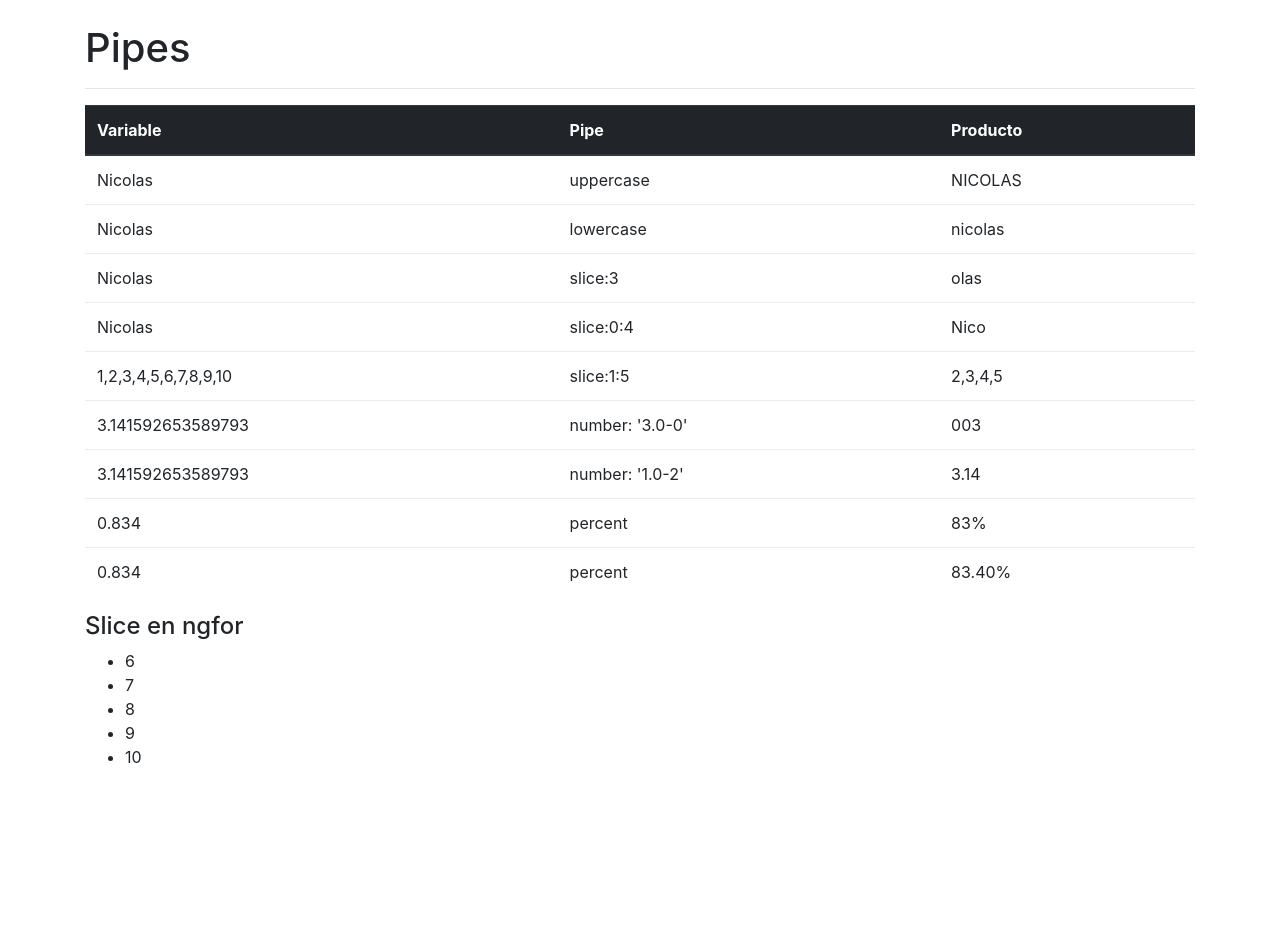
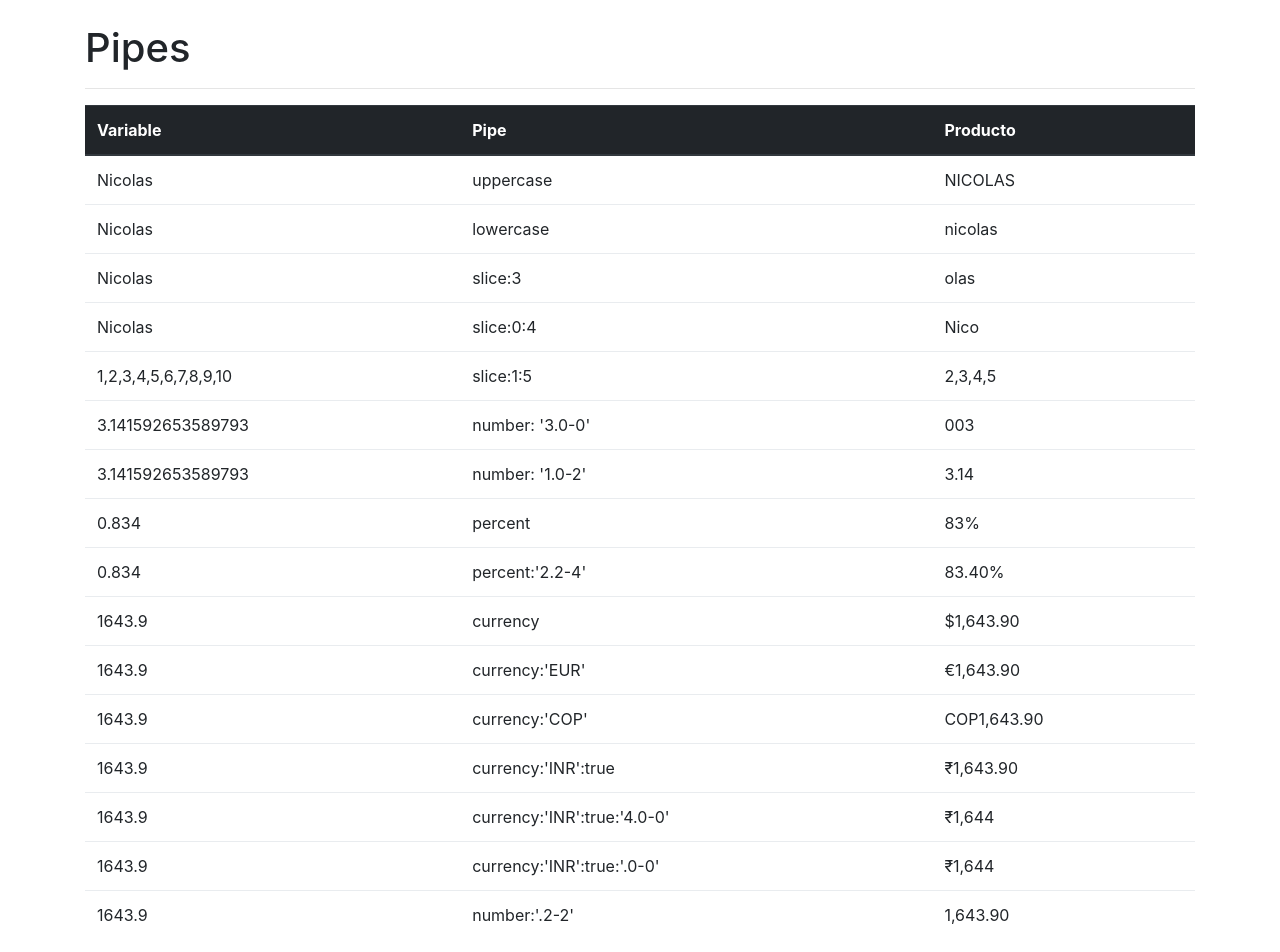
Before and after one commit to niconaranjo/pipes-angular-2, an Angular app: page / in a window 1280 px wide. Shown: the top 952 px of the page. Before the commit the page ends 800 px from the top, so only its background shows below. Built offline with nearby package versions, Linux system fonts and the light colour scheme.

Commit message:
Pipe Currency

```diff
--- a/src/app/app.component.html
+++ b/src/app/app.component.html
@@ -57,8 +57,44 @@
       </tr>
       <tr>
         <td> {{ perce }} </td>
-        <td> percent </td>
+        <td> percent:'2.2-4' </td>
         <td> {{ perce | percent:'2.2-4' }} </td>
+      </tr>
+      <tr>
+        <td> {{ salario }} </td>
+        <td> currency </td>
+        <td> {{ salario | currency }} </td>
+      </tr>
+
+      <tr>
+        <td> {{ salario }} </td>
+        <td> currency:'EUR' </td>
+        <td> {{ salario | currency:'EUR' }} </td>
+      </tr>
+      <tr>
+        <td> {{ salario }} </td>
+        <td> currency:'COP' </td>
+        <td> {{ salario | currency:'COP' }} </td>
+      </tr>
+      <tr>
+        <td> {{ salario }} </td>
+        <td> currency:'INR':true </td>
+        <td> {{ salario | currency:'INR':true }} </td>
+      </tr>
+      <tr>
+        <td> {{ salario }} </td>
+        <td> currency:'INR':true:'4.0-0' </td>
+        <td> {{ salario | currency:'INR':true:'4.0-0' }} </td>
+      </tr>
+      <tr>
+        <td> {{ salario }} </td>
+        <td> currency:'INR':true:'.0-0' </td>
+        <td> {{ salario | currency:'INR':true:'.0-0' }} </td>
+      </tr>
+      <tr>
+        <td> {{ salario }} </td>
+        <td> number:'.2-2' </td>
+        <td> {{ salario | number:'.2-2' }} </td>
       </tr>
 
 
--- a/src/app/app.component.ts
+++ b/src/app/app.component.ts
@@ -11,6 +11,7 @@
   PI = Math.PI;
 
   perce = 0.834;
+  salario = 1643.90;
 
 
 }
```
